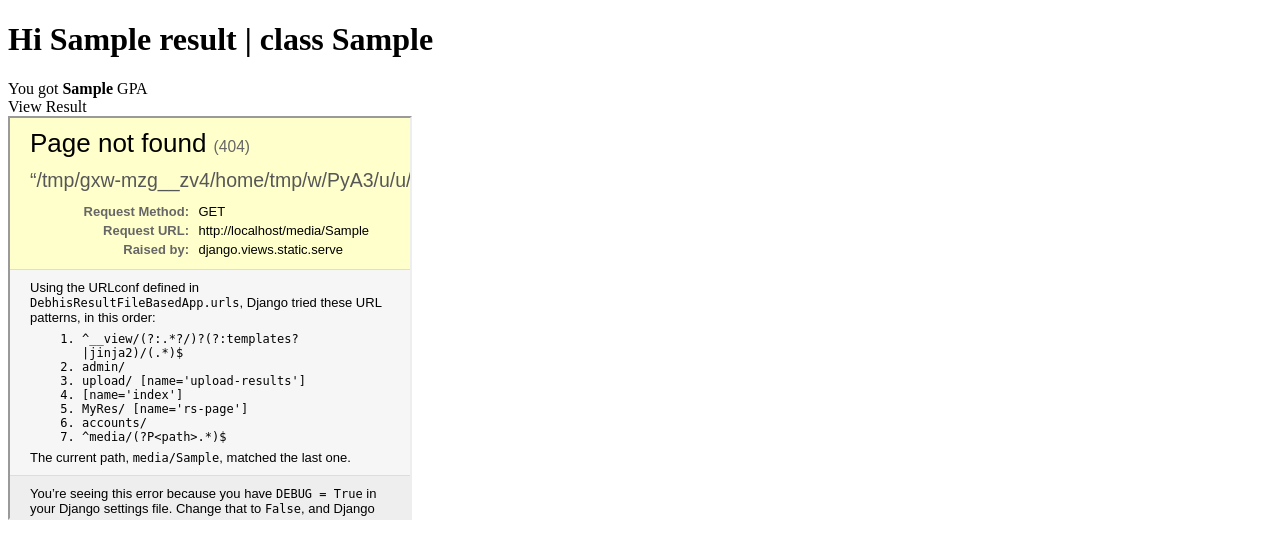
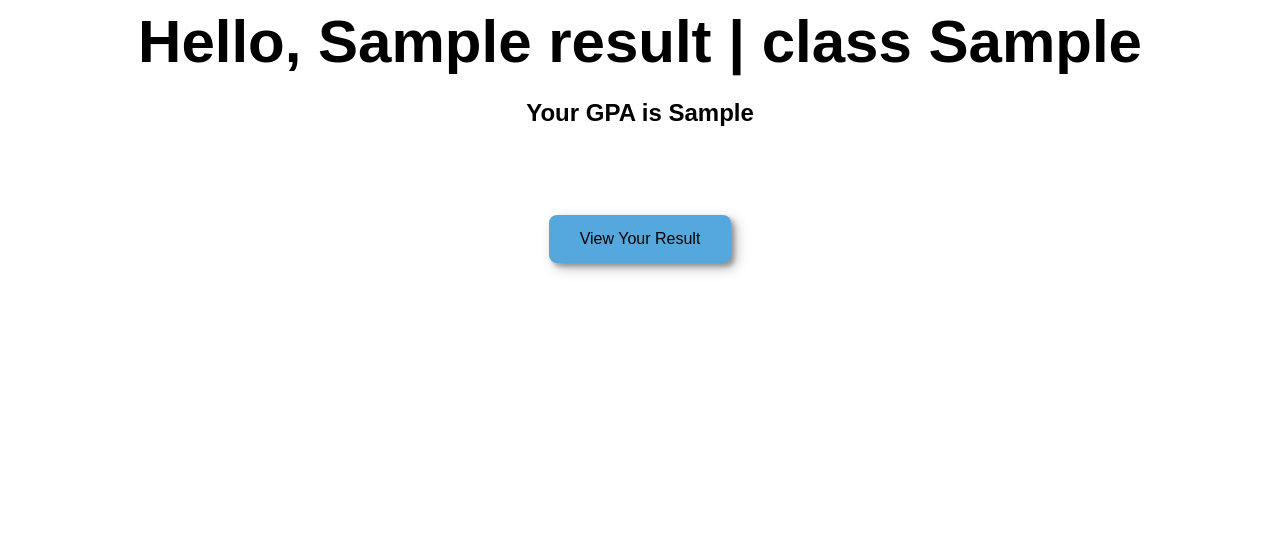
Before and after one commit to Prakalpit/DebhissSchoolResultApplication, a Django app: template templates/results/view-results.html in a window 1280 px wide. Shown: the top 559 px of the page. Run offline with Django 4.2, Linux system fonts and the light colour scheme; the template is opened without the code that fills it: values that come from a table or form of the project are taken from there, others are empty; tables that the repository leaves empty hold one stand-in row (values such as "Sample post"); some libraries are stand-ins or nearby versions.

Commit message:
modified for better use and ease

```diff
--- a/DebhisResultFileBasedApp/settings.py
+++ b/DebhisResultFileBasedApp/settings.py
@@ -38,7 +38,7 @@ INSTALLED_APPS = [
     'django.contrib.messages',
     'django.contrib.staticfiles',
     'result',
-    'bootstrap5',
+    # 'bootstrap5',
     'accounts',
     'import_export',
 ]
@@ -133,8 +133,6 @@ STATICFILES_DIRS = [BASE_DIR / 'static']
 MEDIA_URL = 'media/'
 MEDIA_ROOT = 'media'
 
-# Default primary key field type
-# https://docs.djangoproject.com/en/4.0/ref/settings/#default-auto-field
 # add these at very bottom of settings.py
 LOGIN_REDIRECT_URL = '/'
 LOGOUT_REDIRECT_URL = '/'
--- /dev/null
+++ b/result/static/css/style.css
@@ -0,0 +1,119 @@
+*,
+*::before,
+*::after{
+    box-sizing: border-box;
+}
+
+:root {
+    --ff-primary: "Source Sans Pro", sans-serif;
+    --ff-secondary: "Source Code Pro", monospace;
+
+    --fw-reg:300;
+    --fw-bold:900;
+
+    --clr-light:#fff;
+    --clr-dark:#303030;
+    /*--clr-accent:#16e0bd;*/
+    --clr-accent:rgba(84,168,221);
+
+    --fs-h1 :3rem;
+    --fs-h2 :2.25rem;
+    --fs-h3 :1.25rem;
+    --fs-body :1rem;
+
+    --bs: 0.32em 0.32em 0.82em rgba(0,0,0,.27),
+        0.22em 0.22em 0.282em rgba(0,0,0,.27);
+
+}
+
+@media (min-width: 800px) {
+    :root {
+        --fs-h1 :44px;
+        --fs-h2 :3.75rem;
+        --fs-h3 :1.5rem;
+        --fs-body :1.125rem;
+
+    }
+
+}
+
+body{
+    background: var(--clr-light);
+    margin: 1px;
+    font-family: var(--ff-primary);
+    font-size: var(--fs-body);
+    line-height: 1.6;
+}
+
+
+
+
+h1,
+h2,
+h3{
+    line-height: 1;
+    margin: 0;
+}
+
+h1{ font-size: var(--fs-h1)}
+h2{ font-size: var(--fs-h2)}
+h3{ font-size: var(--fs-h3)}
+
+section{
+    padding: 5em 2em;
+}
+
+.button
+    {
+    background-color: var(--clr-accent);
+    border: .124em;
+    border-radius: 8px;
+    padding: 15px 31px;
+    text-align: center;
+    text-decoration: none;
+    display: inline-block;
+    font-size: 16px;
+    margin: 4px 2px;
+    cursor: pointer;
+    box-shadow: var(--bs);
+}
+
+body{
+    text-align: center;
+    align-content: center;
+    margin-top: 12px;
+    padding-right: 12px;
+    padding-left: 12px;
+}
+
+.AboutMeModal{
+    display: none;
+    position: fixed;
+    z-index: 23;
+    left: 0;
+    top: 0;
+    height: 100%;
+    width: 100%;
+    overflow: auto;
+    background-color: rgba(0,0,0,0.5);
+}
+
+.modal-content{
+    background-color: var(--clr-light);
+    margin: 18% auto;
+    width: 51%;
+    box-shadow: var(--bs);
+}
+
+.closeBtn{
+    color: #ccc;
+    float: right;
+    font-size: 44px;
+}
+
+.closeBtn:hover,.closeBtn:focus{
+    color: #000;
+    text-decoration: none;
+    cursor: pointer;
+
+}
--- a/templates/results/view-results.html
+++ b/templates/results/view-results.html
@@ -1,20 +1,53 @@
+{% load static %}
 <!DOCTYPE html>
 <html lang="en">
 <head>
     <meta charset="UTF-8">
-    <title>Howdy {{ student_result.name }}</title>
+
+<meta name="viewport" content="width=device-width, initial-scale=1.0">
+    <meta http-equiv="X-UA-Compatible" content="ie=edge">
+    <link rel="stylesheet" href="{% static 'css/style.css' %}">
+    <title>Howdy | {{ student_result.name }}</title>
 </head>
 <body>
-        <H1> Hi {{ student_result.name }} | class {{ student_result.grade_class }}</H1>
-    <div>
-        <p>
-            You got <strong>{{ student_result.gpa }}</strong> GPA <br>
 
-            View Result <br>
-            <iframe src="{{ student_result.grade_sheet.url }}#toolbar=0" height="400" width="400"></iframe>
+<div>
+    <h2>
+        Hello, {{ student_result.name }} | class {{ student_result.grade_class }}
+    </h2><br>
+    <h3>
+        Your GPA is {{ student_result.gpa }}
+    </h3>
+    <br><br><br>
+    <button class="button" id="OnlineClassBTN">
+        View Your Result
+    </button>
+</div>
 
+<div class="AboutMeModal" id="OnlineClassModal">
+    <div class="modal-content">
+        <span class="closeBtn" id="closebtn__oc">&times;</span>
+        <br><br><br>
+        <iframe src="{{ student_result.grade_sheet.url }}#toolbar=0" height="432" width="432"></iframe>
+    </div>
+</div>
 
-        </p>
-    </div>
+<script>
+const OnlineClassModal = document.getElementById('OnlineClassModal');
+const modalBtnOC = document.getElementById('OnlineClassBTN');
+const CloseBtnOC = document.getElementById('closebtn__oc');
+
+modalBtnOC.addEventListener('click', OpenModalOC)
+CloseBtnOC.addEventListener('click', CloseModalOC)
+
+function OpenModalOC() {
+    OnlineClassModal.style.display ='block';
+}
+function CloseModalOC(){
+    OnlineClassModal.style.display ='none';
+}
+
+</script>
+
 </body>
 </html>
--- a/templates/results/withheld-or-wrong.html
+++ b/templates/results/withheld-or-wrong.html
@@ -2,6 +2,10 @@
 <html lang="en">
 <head>
     <meta charset="UTF-8">
+    <meta charset="UTF-8">
+    <meta name="viewport"
+          content="width=device-width, user-scalable=no, initial-scale=1.0, maximum-scale=1.0, minimum-scale=1.0">
+    <meta http-equiv="X-UA-Compatible" content="ie=edge">
     <title>Nah Boy not getting it</title>
 </head>
 <body>
```
Also changed, not shown: accounts/templates/register.html (+2 -9 lines), templates/results/UploadResults.html (+5 -10 lines), templates/results/index.html (+22 -0 lines), result/static/img/debhis.png (renamed from static/img/debhis.png).
